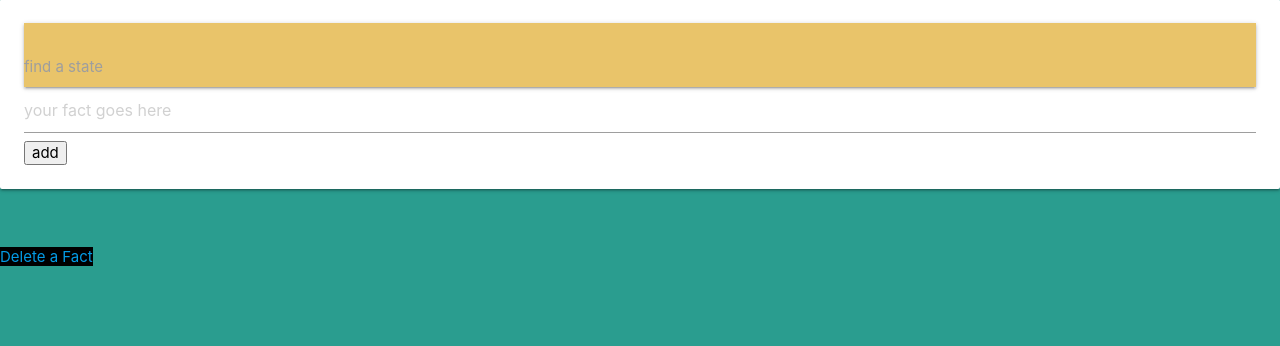
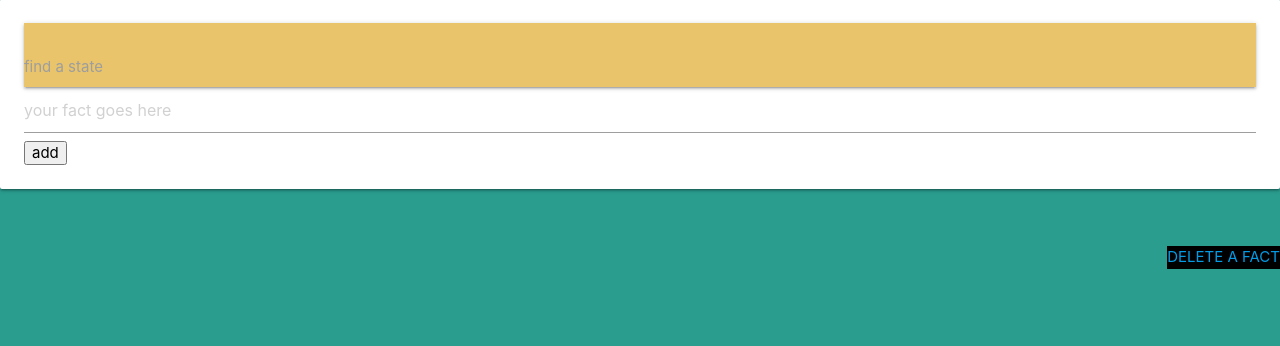
Before and after one commit to Code-Institute-Submissions/NyHagan-Statesproject_MayResub, a Flask app: page /fact in a window 1280 px wide. Shown: the part 216-562 px from the top of the page. Run offline with Flask 2, Linux system fonts and the light colour scheme; some libraries are stand-ins or nearby versions.

Commit message:
float 'delete a fact' button right

```diff
--- a/static/css/style.css
+++ b/static/css/style.css
@@ -36,6 +36,7 @@ body{
     background-color: rgb(244, 162, 97);
 }
 
-#delete{
+.delete{
     background-color: black;
+    float: right;
 }
--- a/templates/fact.html
+++ b/templates/fact.html
@@ -16,15 +16,12 @@
             </nav>
             <input type="text" placeholder="your fact goes here" name="add_fact" required>
 				    <input type="submit" value="add">
-
           </div>
         </form>
         <br>
     </div>
-    <form>
-      <submit id="delete">
-        <a  href="{{ url_for('delfact') }}">Delete a Fact</a>
-      </submit>
-    </form>
+    <div class="delete">
+      <a href="{{ url_for('delfact') }}">DELETE A FACT</a>
+    </div>
 
 {% endblock %}
```
